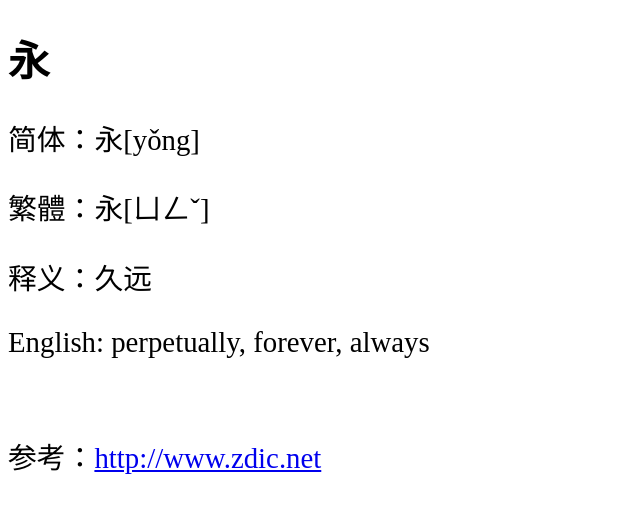
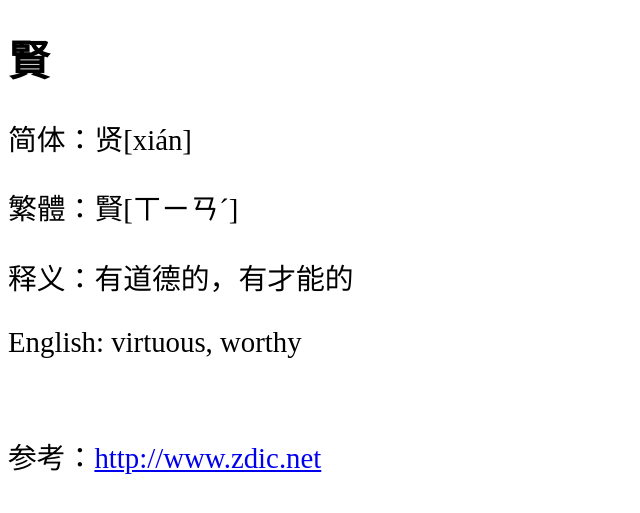
Before and after one commit to shengzhe/livecalligraphy, a Jekyll site: the page built from _posts/2012-08-31-LanTing-27.html, in a window 1280 px wide. Shown: the top 513 px of the page, without its empty margins (0-640 px from the left). Built offline with Jekyll 4.4.1, drawn with Linux system fonts in a browser that asks for light colours; Markdown is read by kramdown in place of the engine named in the settings.

Commit message:
Update _posts/2012-08-31-LanTing-27.html

```diff
--- a/_posts/2012-08-31-LanTing-27.html
+++ b/_posts/2012-08-31-LanTing-27.html
@@ -2,10 +2,10 @@
 layout: default
 title: 兰亭集序第1个字 (1st character of Lan Ting)
 ---
-<h1>永</h1>
-<p>简体：永[yǒng]</p>
-<p>繁體：永[ㄩㄥˇ]</p>
-<p>释义：久远</p>
-<p>English: perpetually, forever, always</p>
+<h1>賢</h1>
+<p>简体：贤[xián]</p>
+<p>繁體：賢[ㄒㄧㄢˊ]</p>
+<p>释义：有道德的，有才能的</p>
+<p>English: virtuous, worthy</p>
 <br/>
-<p>参考：<a href="http://www.zdic.net/zd/zi/ZdicE6ZdicB0ZdicB8.htm">http://www.zdic.net</a></p>
+<p>参考：<a href="http://www.zdic.net/zd/zi/ZdicE8ZdicB4ZdicA4.htm">http://www.zdic.net</a></p>
```
